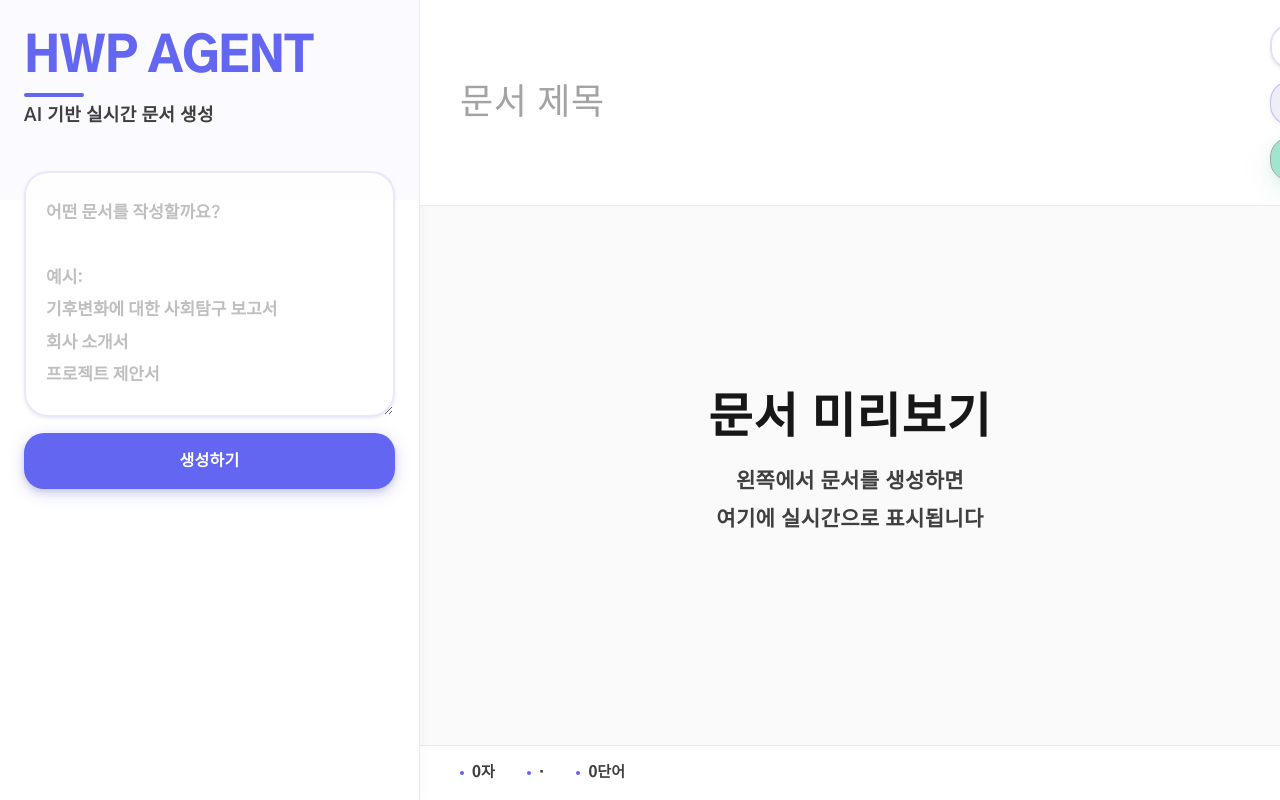
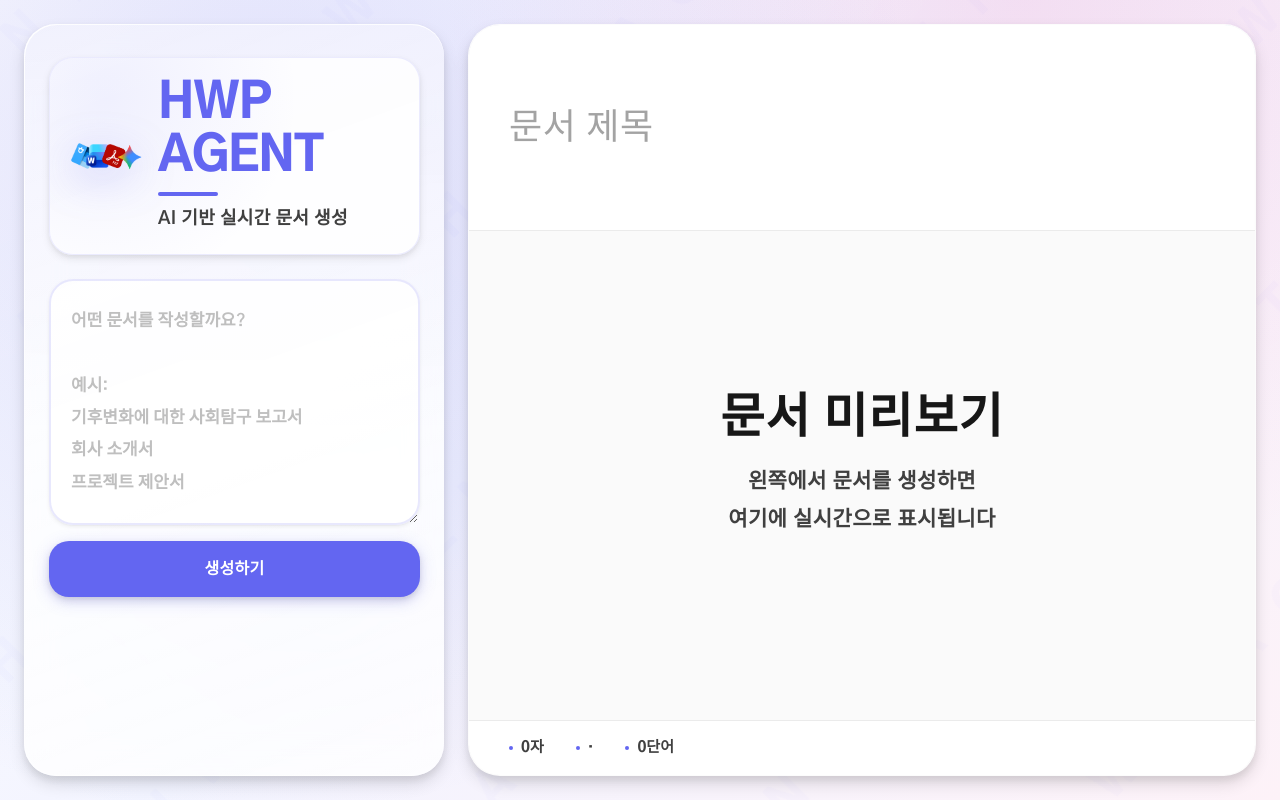
Before and after one commit to diddmstjr07/HWPAgent, a Flask app: page / in a window 1280 px wide. Run offline with Flask 3, Linux system fonts and the light colour scheme; some libraries are stand-ins or nearby versions; some web fonts are replaced.

Commit message:
feat: add branding logo and hero styling

```diff
--- a/static/css/style.css
+++ b/static/css/style.css
@@ -58,6 +58,14 @@
     --border-hover: rgba(0, 0, 0, 0.12);
     --border-focus: var(--primary);
 
+    /* Ambient gradients */
+    --gradient-hero: radial-gradient(circle at 20% 20%, rgba(99, 102, 241, 0.18), transparent 55%),
+                     radial-gradient(circle at 80% 0%, rgba(236, 72, 153, 0.12), transparent 45%),
+                     linear-gradient(135deg, #fefefe 0%, #f3f4ff 45%, #fdf2f8 100%);
+    --gradient-panel: linear-gradient(160deg, rgba(255, 255, 255, 0.92), rgba(255, 255, 255, 0.8));
+    --grid-line: rgba(99, 102, 241, 0.05);
+    --glass-border: rgba(255, 255, 255, 0.35);
+
     /* Shadows - Light Mode Depth System */
     --shadow-xs: 0 1px 2px rgba(0, 0, 0, 0.04);
     --shadow-sm: 0 2px 4px rgba(0, 0, 0, 0.06), 0 1px 2px rgba(0, 0, 0, 0.04);
@@ -116,9 +124,11 @@
 body {
     font-family: 'NanumSquareRound', 'Gothic A1', 'Nunito', 'Quicksand', sans-serif;
     background: var(--bg-canvas);
+    background-image: var(--gradient-hero);
     color: var(--text-primary);
-    height: 100vh;
-    overflow: hidden;
+    min-height: 100vh;
+    overflow-x: hidden;
+    overflow-y: hidden;
     -webkit-font-smoothing: antialiased;
     -moz-osx-font-smoothing: grayscale;
     text-rendering: optimizeLegibility;
@@ -148,6 +158,18 @@
     overflow: hidden;
 }
 
+body::after {
+    content: '';
+    position: fixed;
+    inset: 0;
+    background: radial-gradient(circle at 10% 80%, rgba(14, 165, 233, 0.08), transparent 55%),
+                radial-gradient(circle at 90% 20%, rgba(236, 72, 153, 0.12), transparent 45%);
+    mix-blend-mode: soft-light;
+    opacity: 0.8;
+    z-index: 0;
+    pointer-events: none;
+}
+
 /* ============================================
    LAYOUT SYSTEM
    ============================================ */
@@ -156,7 +178,10 @@
     display: flex;
     height: 100vh;
     max-width: 100%;
-    padding: 0;
+    padding: var(--space-6);
+    gap: var(--space-6);
+    max-width: 1700px;
+    margin: 0 auto;
     position: relative;
     z-index: 1;
 }
@@ -165,6 +190,10 @@
     background: var(--bg-primary);
     overflow-y: auto;
     position: relative;
+    border: 1px solid var(--glass-border);
+    backdrop-filter: blur(18px) saturate(160%);
+    -webkit-backdrop-filter: blur(18px) saturate(160%);
+    box-shadow: var(--shadow-md);
 }
 
 /* LEFT PANEL - Input & Controls */
@@ -174,22 +203,21 @@
     display: flex;
     flex-direction: column;
     gap: var(--space-6);
-    border-right: 1px solid var(--border-primary);
-    background: var(--bg-primary);
+    border-right: none;
+    background: var(--gradient-panel);
     position: relative;
     z-index: 10;
     overflow-y: auto;
-    box-shadow: 2px 0 12px rgba(0, 0, 0, 0.03);
+    border-radius: var(--radius-3xl);
+    box-shadow: var(--shadow-lg);
 }
 
 .left-panel::before {
     content: '';
     position: absolute;
-    top: 0;
-    left: 0;
-    right: 0;
-    height: 200px;
-    background: rgba(99, 102, 241, 0.03);
+    inset: 0;
+    background: linear-gradient(180deg, rgba(99, 102, 241, 0.08), transparent 55%);
+    border-radius: inherit;
     pointer-events: none;
     z-index: 0;
 }
@@ -206,10 +234,29 @@
     flex-direction: column;
     background: var(--bg-canvas);
     position: relative;
+    border-radius: var(--radius-3xl);
+    overflow: hidden;
+    box-shadow: var(--shadow-lg);
 }
 
 .right-panel::before {
-    display: none;
+    content: '';
+    position: absolute;
+    inset: 0;
+    background-image:
+        radial-gradient(circle at 20% 20%, rgba(129, 140, 248, 0.12), transparent 45%),
+        radial-gradient(circle at 80% 10%, rgba(14, 165, 233, 0.08), transparent 40%),
+        linear-gradient(0deg, transparent calc(100% - 1px), var(--grid-line) calc(100% - 1px)),
+        linear-gradient(90deg, transparent calc(100% - 1px), var(--grid-line) calc(100% - 1px));
+    background-size: 100% 100%, 100% 100%, 140px 140px, 140px 140px;
+    opacity: 0.5;
+    pointer-events: none;
+    z-index: 0;
+}
+
+.right-panel > * {
+    position: relative;
+    z-index: 1;
 }
 
 /* ============================================
@@ -218,56 +265,66 @@
 
 .panel-header {
     animation: slideDown var(--duration-slow) var(--ease-out);
-}
-
-/* Logo Section */
-.logo-section {
+    display: flex;
+    flex-direction: column;
+    gap: var(--space-4);
+}
+
+.brand-hero {
     display: flex;
     align-items: center;
     gap: var(--space-4);
-    margin-bottom: var(--space-8);
-    padding: var(--space-6);
-    background: rgba(255, 255, 255, 0.5);
-    backdrop-filter: blur(10px);
+    padding: var(--space-5);
+    background: rgba(255, 255, 255, 0.85);
     border-radius: var(--radius-2xl);
-    border: 1px solid rgba(99, 102, 241, 0.1);
-    box-shadow: var(--shadow-sm);
-    transition: all var(--duration-normal) var(--ease-out);
-}
-
-.logo-section:hover {
+    border: 1px solid rgba(99, 102, 241, 0.12);
     box-shadow: var(--shadow-md);
-    border-color: rgba(99, 102, 241, 0.2);
-}
-
-.logo-icon {
-    width: 56px;
-    height: 56px;
-    background: var(--primary);
-    border-radius: var(--radius-xl);
-    display: flex;
-    align-items: center;
-    justify-content: center;
-    font-size: 1.8rem;
-    color: white;
-    box-shadow: 0 4px 12px rgba(99, 102, 241, 0.3);
-    flex-shrink: 0;
-}
-
-.logo-text {
+    position: relative;
+    overflow: hidden;
+}
+
+.brand-hero::after {
+    content: '';
+    position: absolute;
+    inset: 0;
+    background: radial-gradient(circle at 15% 20%, rgba(99, 102, 241, 0.15), transparent 55%);
+    opacity: 0.6;
+    pointer-events: none;
+}
+
+.brand-mark {
+    width: 72px;
+    height: 72px;
+    object-fit: contain;
+    filter: drop-shadow(0 10px 20px rgba(99, 102, 241, 0.25));
+    z-index: 1;
+    opacity: 0;
+    transform: translateY(6px) scale(0.94);
+    transition: opacity var(--duration-slow) var(--ease-out), transform var(--duration-slow) var(--ease-spring);
+}
+
+.brand-mark.is-visible {
+    opacity: 1;
+    transform: none;
+}
+
+.brand-copy {
     flex: 1;
-}
-
-.logo-text h1 {
-    font-size: 1.75rem;
-    margin-bottom: var(--space-1);
-}
-
-.header-subtitle {
-    font-size: 0.875rem;
+    display: flex;
+    flex-direction: column;
+    gap: var(--space-1);
+    z-index: 1;
+}
+
+.brand-copy h1 {
+    margin-bottom: 0;
+}
+
+.brand-copy p {
+    margin: 0;
     color: var(--text-secondary);
     font-weight: 600;
-    margin: 0;
+    letter-spacing: 0.05em;
 }
 
 /* Features List */
@@ -907,6 +964,7 @@
     font-weight: 600;
     line-height: 1.9;
     resize: vertical;
+    min-height: 160px;
     transition: all var(--duration-slow) var(--ease-out);
     background: rgba(255, 255, 255, 0.8);
     backdrop-filter: blur(10px);
@@ -1252,12 +1310,13 @@
 .document-preview {
     max-width: 850px;
     margin: 0 auto;
-    background: white;
+    background: linear-gradient(135deg, rgba(255, 255, 255, 0.97), rgba(248, 250, 255, 0.95));
     padding: var(--space-12) var(--space-10);
     box-shadow: var(--shadow-2xl);
     min-height: 600px;
     border-radius: var(--radius-xl);
-    border: 1px solid var(--border-secondary);
+    border: 1px solid rgba(99, 102, 241, 0.08);
+    backdrop-filter: blur(6px);
     animation: documentFadeIn var(--duration-slower) var(--ease-out);
     position: relative;
 }
@@ -1282,6 +1341,15 @@
     width: 60%;
     height: 1px;
     background: linear-gradient(90deg, transparent, var(--primary-light), transparent);
+}
+
+.document-preview::after {
+    content: '';
+    position: absolute;
+    inset: 12px;
+    border-radius: calc(var(--radius-xl) - 12px);
+    border: 1px dashed rgba(99, 102, 241, 0.05);
+    pointer-events: none;
 }
 
 .preview-title {
@@ -1753,30 +1821,6 @@
 }
 
 /* ============================================
-   SCROLLBAR STYLING
-   ============================================ */
-
-::-webkit-scrollbar {
-    width: 14px;
-    height: 14px;
-}
-
-::-webkit-scrollbar-track {
-    background: transparent;
-}
-
-::-webkit-scrollbar-thumb {
-    background: var(--gray-300);
-    border-radius: var(--radius-full);
-    border: 4px solid var(--bg-canvas);
-    transition: background var(--duration-normal) var(--ease-out);
-}
-
-::-webkit-scrollbar-thumb:hover {
-    background: var(--gray-400);
-}
-
-/* ============================================
    RESPONSIVE DESIGN
    ============================================ */
 
@@ -2094,6 +2138,37 @@
 }
 
 /* ============================================
+   CUSTOM SCROLLBARS
+   ============================================ */
+
+*::-webkit-scrollbar {
+    width: 8px;
+    height: 8px;
+}
+
+*::-webkit-scrollbar-track {
+    background: rgba(255, 255, 255, 0.1);
+    border-radius: var(--radius-full);
+}
+
+*::-webkit-scrollbar-thumb {
+    background: rgba(99, 102, 241, 0.4);
+    border-radius: var(--radius-full);
+    transition: background var(--duration-normal) var(--ease-out);
+}
+
+*::-webkit-scrollbar-thumb:hover {
+    background: rgba(99, 102, 241, 0.7);
+}
+
+body,
+.left-panel,
+.html-preview-container {
+    scrollbar-width: thin;
+    scrollbar-color: rgba(99, 102, 241, 0.5) transparent;
+}
+
+/* ============================================
    UTILITY CLASSES
    ============================================ */
 
--- a/static/js/app.js
+++ b/static/js/app.js
@@ -19,6 +19,25 @@
 const htmlPreviewContainer = document.getElementById('htmlPreviewContainer');
 const previewTitle = document.getElementById('previewTitle');
 const previewContent = document.getElementById('previewContent');
+
+// 브랜드 로고 페이드-인
+const initBrandLogoReveal = () => {
+    const brandLogo = document.querySelector('.brand-mark');
+    if (brandLogo) {
+        const revealLogo = () => brandLogo.classList.add('is-visible');
+        if (brandLogo.complete) {
+            revealLogo();
+        } else {
+            brandLogo.addEventListener('load', revealLogo, { once: true });
+        }
+    }
+};
+
+if (document.readyState === 'loading') {
+    document.addEventListener('DOMContentLoaded', initBrandLogoReveal);
+} else {
+    initBrandLogoReveal();
+}
 
 // 현재 PDF 파일명 저장
 let currentPdfFile = null;
--- a/templates/index.html
+++ b/templates/index.html
@@ -25,8 +25,13 @@
         <!-- 왼쪽: 입력 패널 -->
         <div class="panel left-panel">
             <div class="panel-header">
-                <h1>HWP AGENT</h1>
-                <p>AI 기반 실시간 문서 생성</p>
+                <div class="brand-hero">
+                    <img src="/static/images/logo.png" alt="HWP Agent 로고" class="brand-mark" loading="lazy">
+                    <div class="brand-copy">
+                        <h1>HWP AGENT</h1>
+                        <p>AI 기반 실시간 문서 생성</p>
+                    </div>
+                </div>
             </div>
 
             <div class="input-section" id="initialInputSection">
```
Also changed, not shown: README.md, static/images/logo.png (added).
